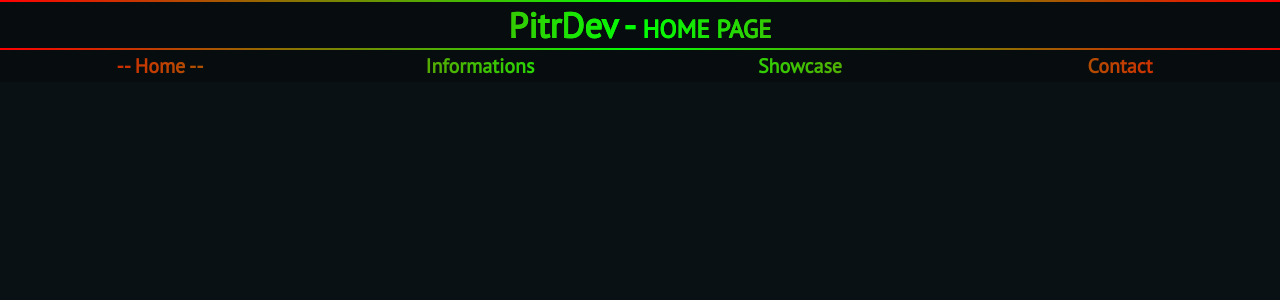
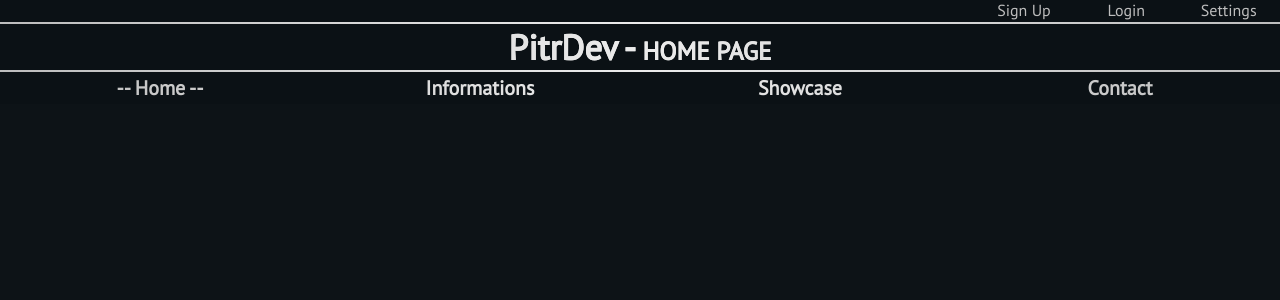
Before and after one commit to PetrPraveky/Python-Webapp, a Flask app: page /home in a window 1280 px wide. Shown: the top 300 px of the page. Run offline with Flask 2, Linux system fonts and the light colour scheme.

Commit message:
Update 15

```diff
--- a/website/static/css/base_style.css
+++ b/website/static/css/base_style.css
@@ -4,7 +4,7 @@
 }
 
 /* * {
-    outline: white 1px solid;
+    outline: red 1px solid;
 
 } */
 
@@ -19,19 +19,19 @@ a {
     text-decoration: inherit; /* no underline */
 }
 html, body {
-    background-color: #0a1114;
+    background-color: #0D1317;
     color:aliceblue;
 }
 /* Gradient text */
 .gradient-background {
-    background: linear-gradient(to right, #FF0000, #00FF04, #FF0000);
+    background: linear-gradient(to right, #bdbdbd, #ececec, #bdbdbd);
 }
 .gradient-text {
-    background-image: -webkit-linear-gradient(left, #FF0000, #00FF04, #FF0000); /* Chrome and Safari */
-    background-image: -moz-linear-gradient(left, #FF0000, #00FF04, #FF0000); /* old Fx (3.6 to 15) */
-    background-image: -ms-linear-gradient(left, #FF0000, #00FF04, #FF0000); /* pre-releases of IE 10*/
-    background-image: -o-linear-gradient(left, #FF0000, #00FF04, #FF0000); /* old Opera (11.1 to 12.0) */
-    background-image: linear-gradient(to right, #FF0000, #00FF04, #FF0000); /* ndard syntax; must be last */
+    background-image: -webkit-linear-gradient(left, #bdbdbd, #ececec, #bdbdbd); /* Chrome and Safari */
+    background-image: -moz-linear-gradient(left, #bdbdbd, #ececec, #bdbdbd); /* old Fx (3.6 to 15) */
+    background-image: -ms-linear-gradient(left, #bdbdbd, #ececec, #bdbdbd); /* pre-releases of IE 10*/
+    background-image: -o-linear-gradient(left, #bdbdbd, #ececec, #bdbdbd); /* old Opera (11.1 to 12.0) */
+    background-image: linear-gradient(to right, #bdbdbd, #ececec, #bdbdbd); /* ndard syntax; must be last */
     color: transparent;
     -webkit-background-clip: text;
     background-clip: text;
@@ -39,7 +39,7 @@ html, body {
 /* Page header */
 .page-header-div {
     width: 100%;
-    background-color: #070C0F;
+    background-color: #0B1115;
 }
 .page-header-separator {
     padding: 0;
@@ -48,7 +48,17 @@ html, body {
     height: 2px;
 }
 /* Page header upper line */
-
+.page-header-upper-div {
+    width: 24%;
+    color: #bdbdbd;
+    padding-bottom: 2px;
+    display: flex;
+    padding-left: 76%;
+}
+.page-header-upper-opts {
+    width: 33.33%;
+    text-align: center;
+}
 /* Page header title */
 .page-header-title-div {
     padding-top: 0px;
--- a/website/static/css/base_style_hover.css
+++ b/website/static/css/base_style_hover.css
@@ -11,3 +11,9 @@
     cursor: pointer;
     transition: 0.4s;
 }
+.page-header-upper-opts:hover {
+    text-decoration: underline;
+    background-color: rgba(161, 161, 161, 0.281);
+    cursor: pointer;
+    transition: 0.4s;
+}
--- a/website/templates/base.html
+++ b/website/templates/base.html
@@ -16,7 +16,27 @@
         <div>
             <div class="page-header-div">
                 <div class="page-header-upper-div">
-
+                    {% block page_header_upper_opt1 %}
+                        <div class="page-header-upper-opts">
+                            <p>
+                                Sign Up
+                            </p>
+                        </div>
+                    {% endblock %}
+                    {% block page_header_upper_opt2 %}
+                        <div class="page-header-upper-opts">
+                            <p>
+                                Login
+                            </p>
+                        </div>
+                    {% endblock %}
+                    {% block page_header_upper_opt3 %}
+                        <div class="page-header-upper-opts">
+                            <p>
+                                Settings
+                            </p>
+                        </div>
+                    {% endblock %}
                 </div>
                 <hr class="page-header-separator gradient-background">
                 <div class="gradient-text">
```
